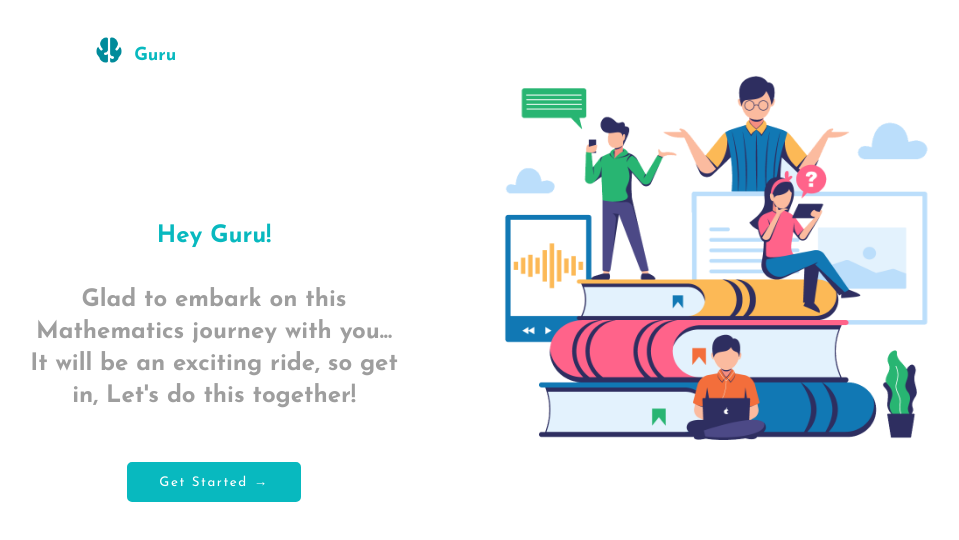
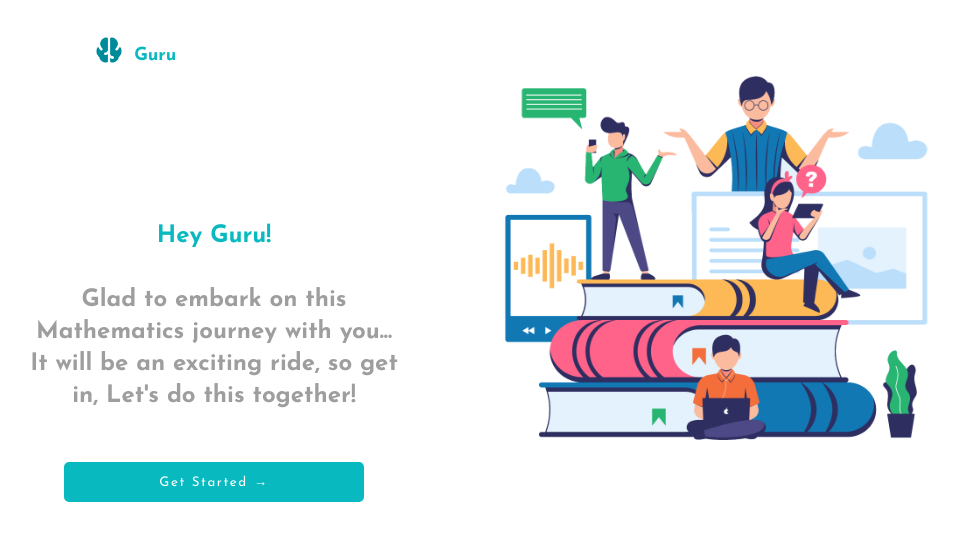
Before and after one commit to okafohenry/mathutor-for-js1, a React (Create React App) app: page / in a window 1280 px wide. Shown: the top 540 px of the page, without its empty margins (106-1065 px from the left). Built offline with nearby package versions, Linux system fonts and the light colour scheme.

Commit message:
made modifications to features including buttons

```diff
--- a/src/components/Button.js
+++ b/src/components/Button.js
@@ -1,31 +1,29 @@
 import styled from 'styled-components';
 
-const Wrapper = styled.div`
-    input {
-        font-family: 'Josefin Sans' !important;
-        margin-top: 30px;
-        padding: 10px 30px;
-        color: #fff;
-        background: #08b9bf;
-        border: 2px solid #08b9bf;
-        border-radius: 5px;
-        letter-spacing: .1rem;
-    }
+
+const Input = styled.button`
+    font-family: 'Josefin Sans' !important;
+    width: 300px;
+    margin-top: 30px;
+    padding: 10px 30px;
+    border-radius: 5px;
+    letter-spacing: .1rem;
+    background: #999;
+    border: 2px solid #999;
+    color: #fff;
 
     @media only screen and (max-width: 500px) {
-       input {
-            width: 100%;
-       }
+        width: 100%;
     }
+`
+export const NextButton = styled(Input)`
+    color: #fff;
+    background: #08b9bf;
+    border: 2px solid #08b9bf;
 `
 
 export const Button = ({children, handleSubmit, disabled}) => {
     return(
-        <Wrapper>
-            <input type="button"
-                value={children}
-                onClick={handleSubmit}
-                disabled={disabled} />
-        </Wrapper>
+        <Input onClick={handleSubmit} disabled={disabled}> {children} </Input>
     );
 };
--- a/src/components/Lesson.js
+++ b/src/components/Lesson.js
@@ -1,5 +1,5 @@
 import {useState, useRef, useEffect} from 'react';
-import { Button, TestQuestions, TestQuestionOptions } from ".";
+import { Button,NextButton, TestQuestions, TestQuestionOptions } from ".";
 import { useHistory } from 'react-router';
 import styled from 'styled-components';
 import {ToastContainer, toast} from 'react-toastify';
@@ -7,12 +7,8 @@ import 'react-toastify/dist/ReactToastify.css';
 
 const Wrapper = styled.div`
     display: inline-flex;
-    width: 70%;
-    gap: 150px;
-
-    .nextlesson{
-        margin-left: 30px;
-    }
+    width: 100%;
+    gap: 50px;
 
     @media only screen and (max-width: 500px) {
         width: 0;
@@ -20,6 +16,8 @@ const Wrapper = styled.div`
     }
 
 `
+
+
 const Container = styled.div`
     h2{
        text-align: center;
@@ -154,7 +152,7 @@ export const Lesson = ({data, nextpath, pupilClass}) => {
         </Container>
         <Wrapper>
             <Button handleSubmit={handleClick}>Submit</Button>
-            <Button handleSubmit={handleProceed} primary disabled={btnState}>Next lesson &rarr;</Button>
+            <NextButton handleSubmit={handleProceed}  disabled={btnState}>Next lesson &rarr;</NextButton>
         </Wrapper>
 
         <ToastContainer position="top-center" autoClose={7000} />
--- a/src/pages/landingPage/LandingPage.js
+++ b/src/pages/landingPage/LandingPage.js
@@ -1,5 +1,5 @@
 import { Link } from "react-router-dom";
-import { Button } from "../../components";
+import { Button, NextButton } from "../../components";
 import styled from 'styled-components';
 
 const Wrapper = styled.div`
@@ -129,7 +129,7 @@ export const LandingPage = () => {
                         It will be an exciting ride, so get in, Let's do this together!</span>
                         </h2>
                         <Link to='/classroom/lesson-one'>
-                            <Button>Get Started &rarr;</Button>
+                            <NextButton>Get Started &rarr;</NextButton>
                         </Link>
                     </div>
                 </div>
```
Also changed, not shown: src/assets/css/globalStyle.css (line endings or trailing spaces).
